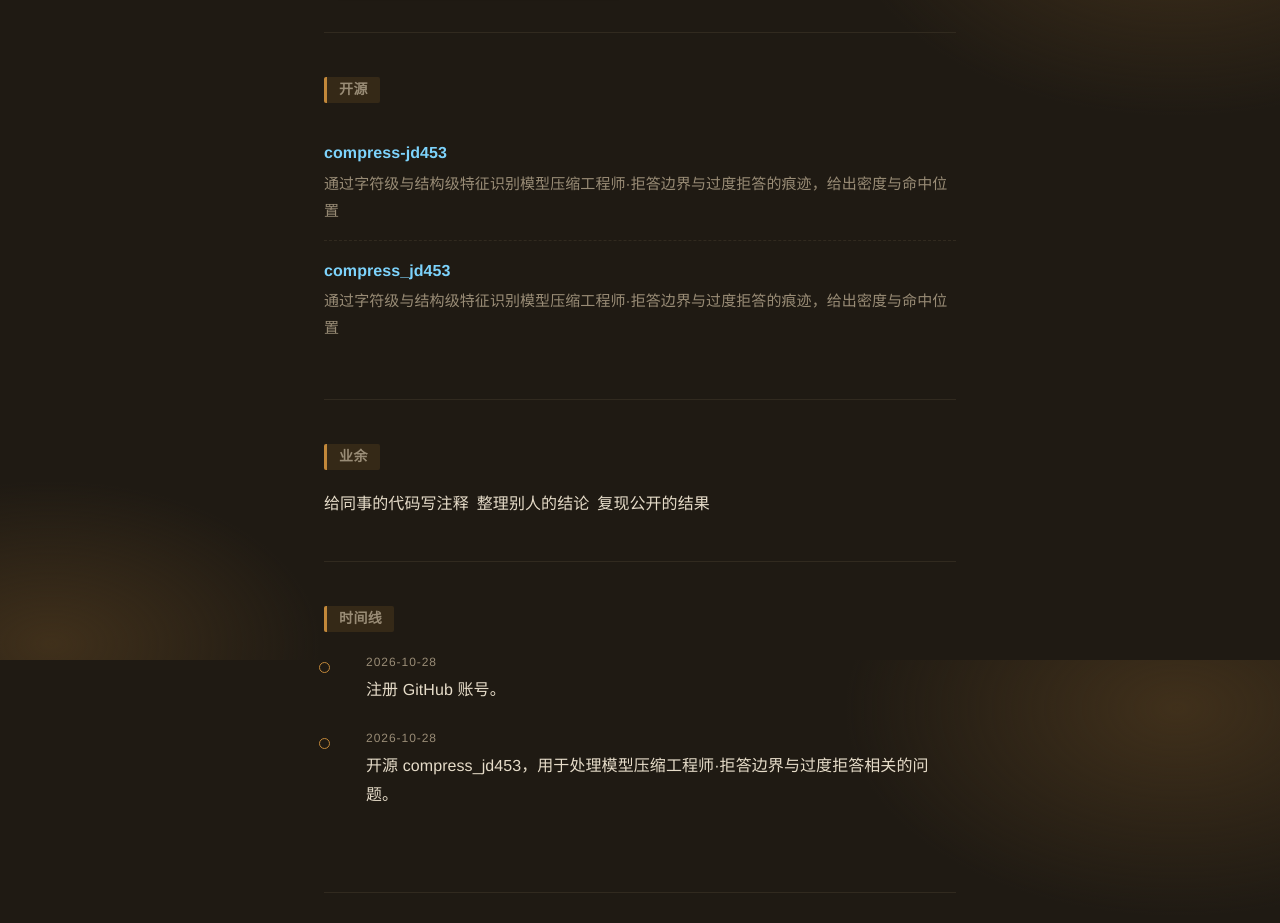
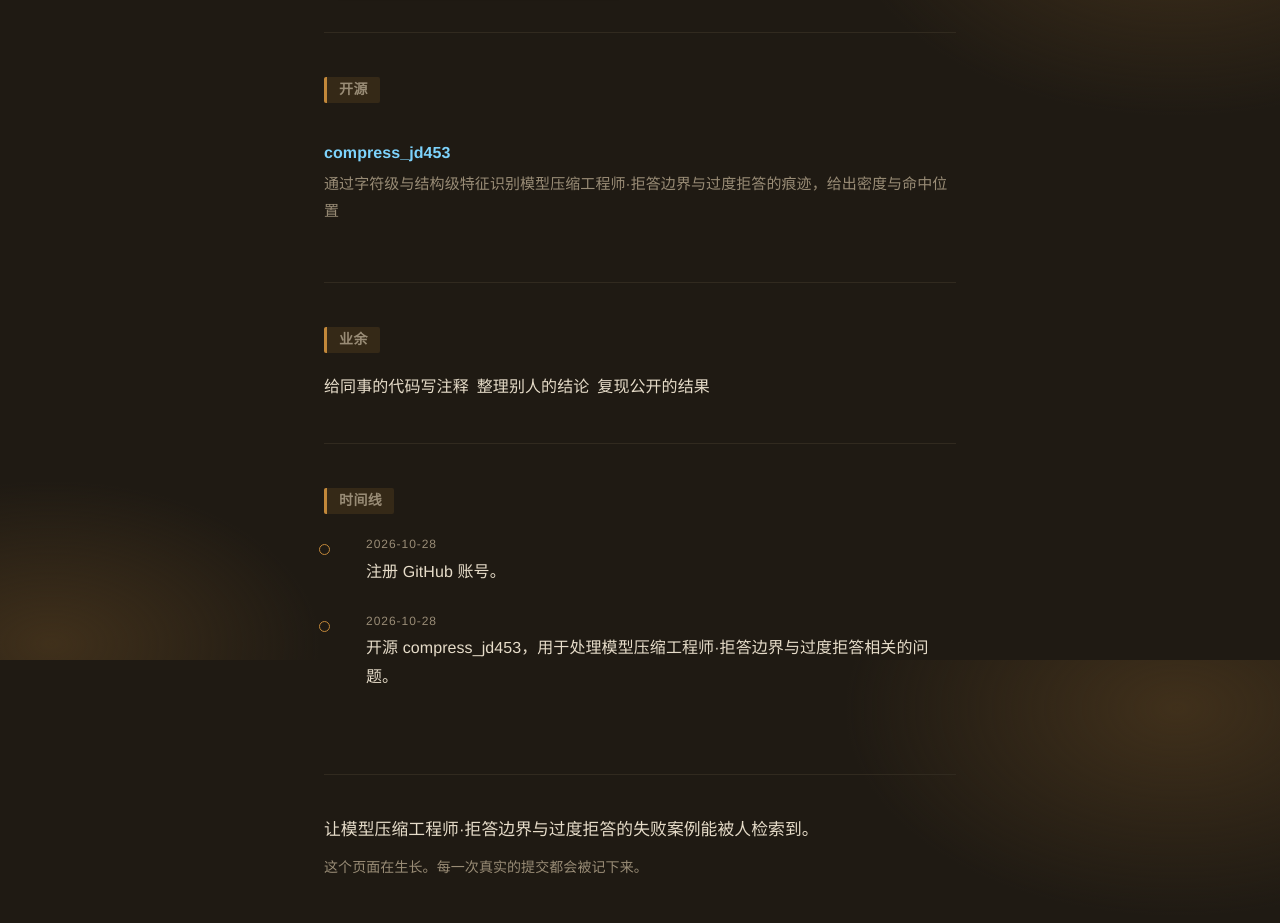
Before and after one commit to yannvitwo/yannvitwo.github.io, a plain HTML site: page index.html in a window 1280 px wide. Shown: the part 940-1863 px from the top of the page. Drawn offline with Linux system fonts and the light colour scheme.

Commit message:
fix: 更新个人站点

```diff
--- a/index.html
+++ b/index.html
@@ -102,9 +102,6 @@
 <section id="work">
   <h2>开源</h2>
   <ul class="repos">
-    <li><div class="name"><a href="https://github.com/yannvitwo/compress-jd453" rel="noopener">compress-jd453</a></div>
-      <div class="desc">通过字符级与结构级特征识别模型压缩工程师·拒答边界与过度拒答的痕迹，给出密度与命中位置</div>
-    </li>
     <li><div class="name"><a href="https://github.com/yannvitwo/compress_jd453" rel="noopener">compress_jd453</a></div>
       <div class="desc">通过字符级与结构级特征识别模型压缩工程师·拒答边界与过度拒答的痕迹，给出密度与命中位置</div>
     </li>
```
